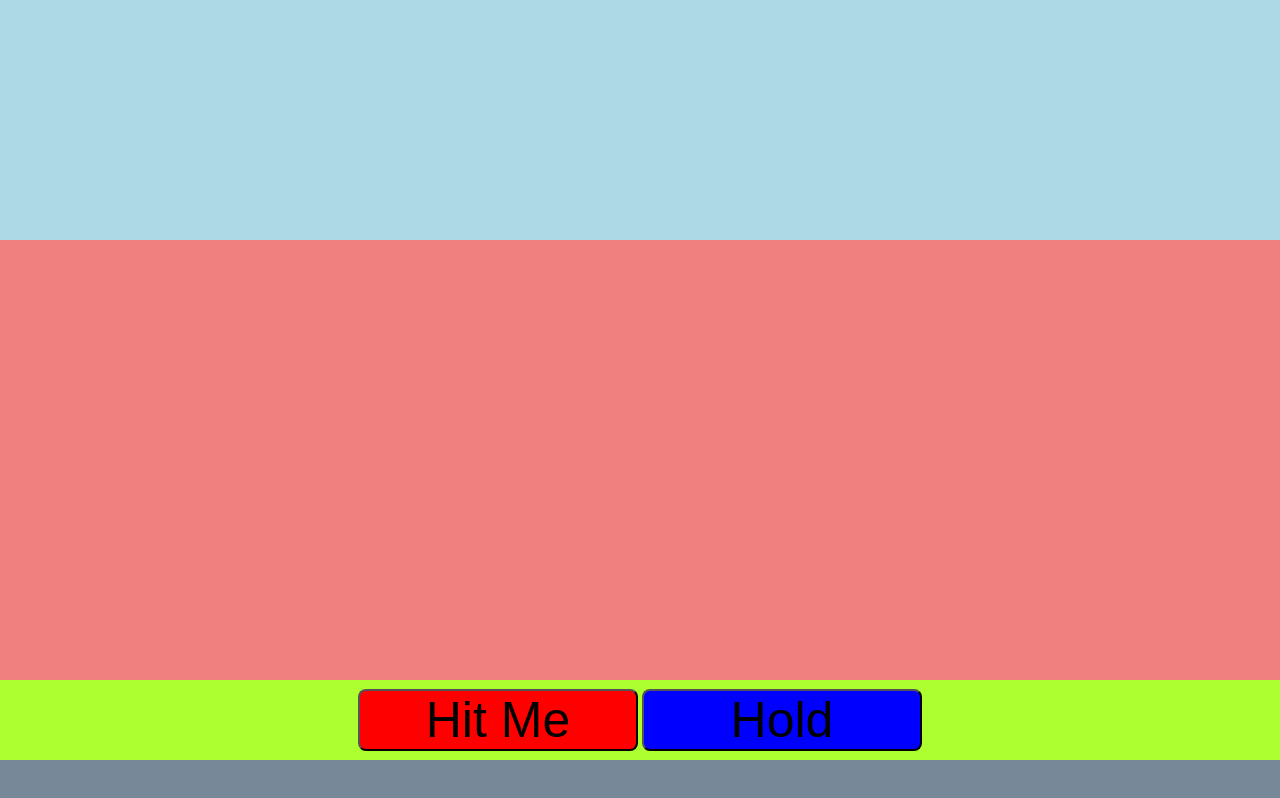
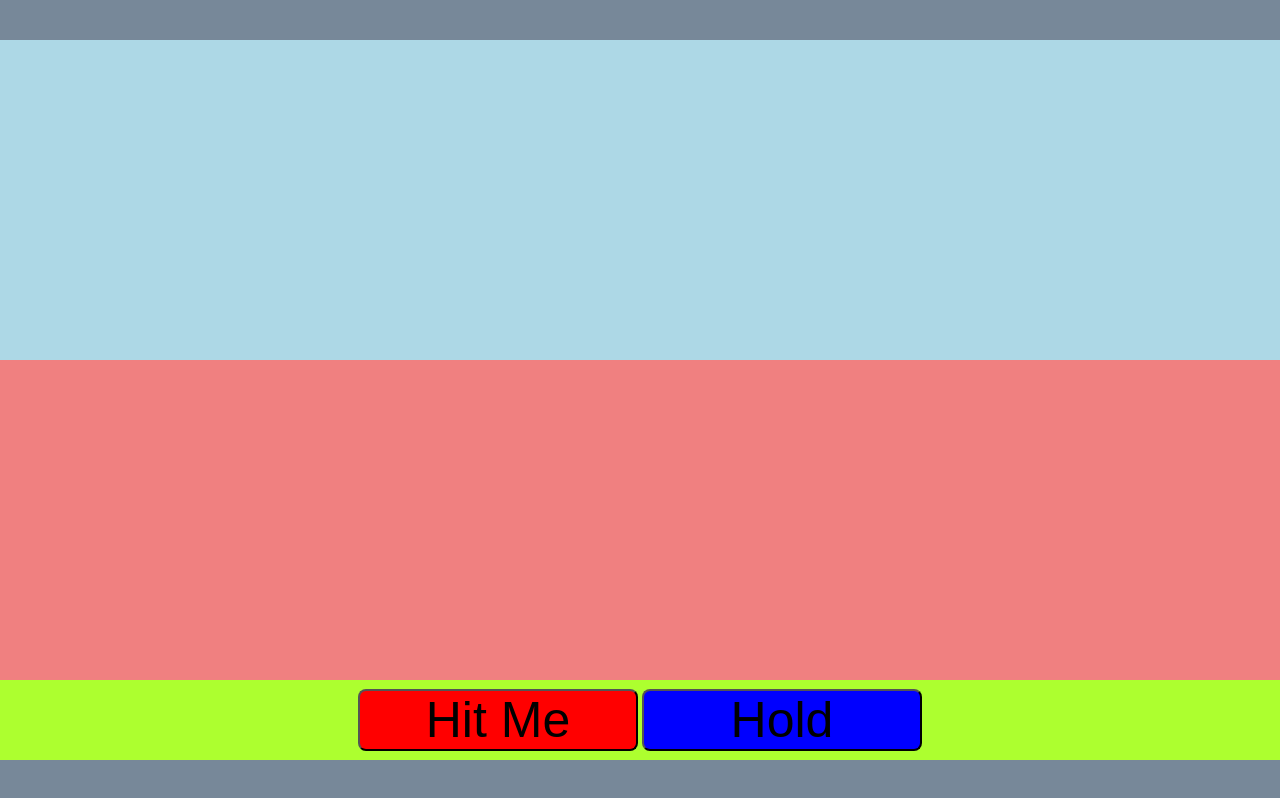
Before and after one commit to rosindubh/deckOfCards, a plain HTML site: page index.html in a window 1280 px wide. Drawn offline with Linux system fonts and the light colour scheme.

Commit message:
added header - adjusted heights to fill page

```diff
--- a/index.html
+++ b/index.html
@@ -8,9 +8,8 @@
     <link rel="stylesheet" href="./style.css">
 </head>
 <body>
-    <div class="top">
-
-    </div>
+    <div class="header"></div>
+    <div class="top"></div>
     <div class="middle"></div>
     <div class="bottom">
         <div class="buttons">
--- a/style.css
+++ b/style.css
@@ -4,15 +4,19 @@
     padding: 0px;
 }
 
-/*buttons background*/
+.header {
+    background-color: lightslategray;
+    height: 5vh;
+}
+
 .top {
     background-color: lightblue;
-    height: 30vh;
+    height: 40vh;
 }
 
 .middle {
     background-color: lightcoral;
-    height: 55vh;
+    height: 40vh;
 }
 
 .bottom {
```
